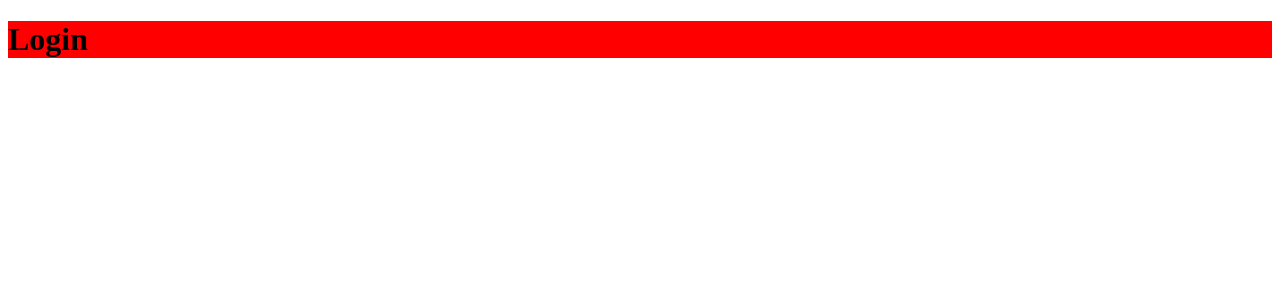
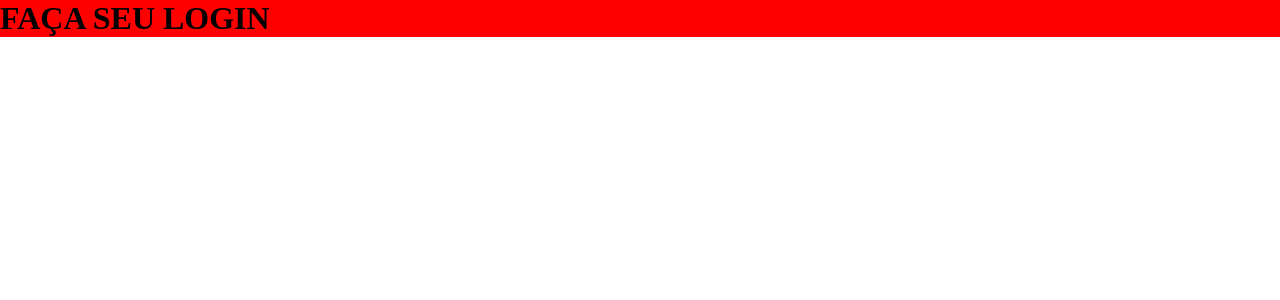
Before and after one commit to AlanSeefeld/ERP_WEB, a React (Vite) app in the folder Front-end/: page / in a window 1280 px wide. Shown: the top 300 px of the page. Built offline with nearby package versions, Linux system fonts and the light colour scheme.

Commit message:
Criação do Arquivo Global syles

```diff
--- a/Front-end/src/main.jsx
+++ b/Front-end/src/main.jsx
@@ -2,9 +2,11 @@
 import Login from './pages/Login'
 import React from 'react'
 import ReactDOM from 'react-dom/client'
+import MyGlobalStyles from './styles/globalStyles'
 
 ReactDOM.createRoot(document.getElementById('root')).render(
-  <React.StrictMode>
-    <Login></Login>
-  </React.StrictMode>
+    <>
+    <MyGlobalStyles/>
+      <Login/>
+      </>
 )
--- a/Front-end/src/pages/Login/index.jsx
+++ b/Front-end/src/pages/Login/index.jsx
@@ -4,7 +4,8 @@ function Login(){
 
     return(
         <div>
-            <Title>Login</Title>
+
+            <Title>FAÇA SEU LOGIN</Title>
         </div>
     )
 }
--- /dev/null
+++ b/Front-end/src/styles/globalStyles.js
@@ -0,0 +1,14 @@
+//Pasta criada para deixar os estilos globais que serão utilizados em todas as pages
+
+import { createGlobalStyle } from 'styled-components';
+
+ const MyGlobalStyles = createGlobalStyle`
+
+    * {
+        margin: 0;
+        padding: 0;
+        box-sizing: border-box;
+    }
+
+`
+export default MyGlobalStyles;
```
Also changed, not shown: Front-end/src/pages/Login/styles.js (line endings or trailing spaces).
